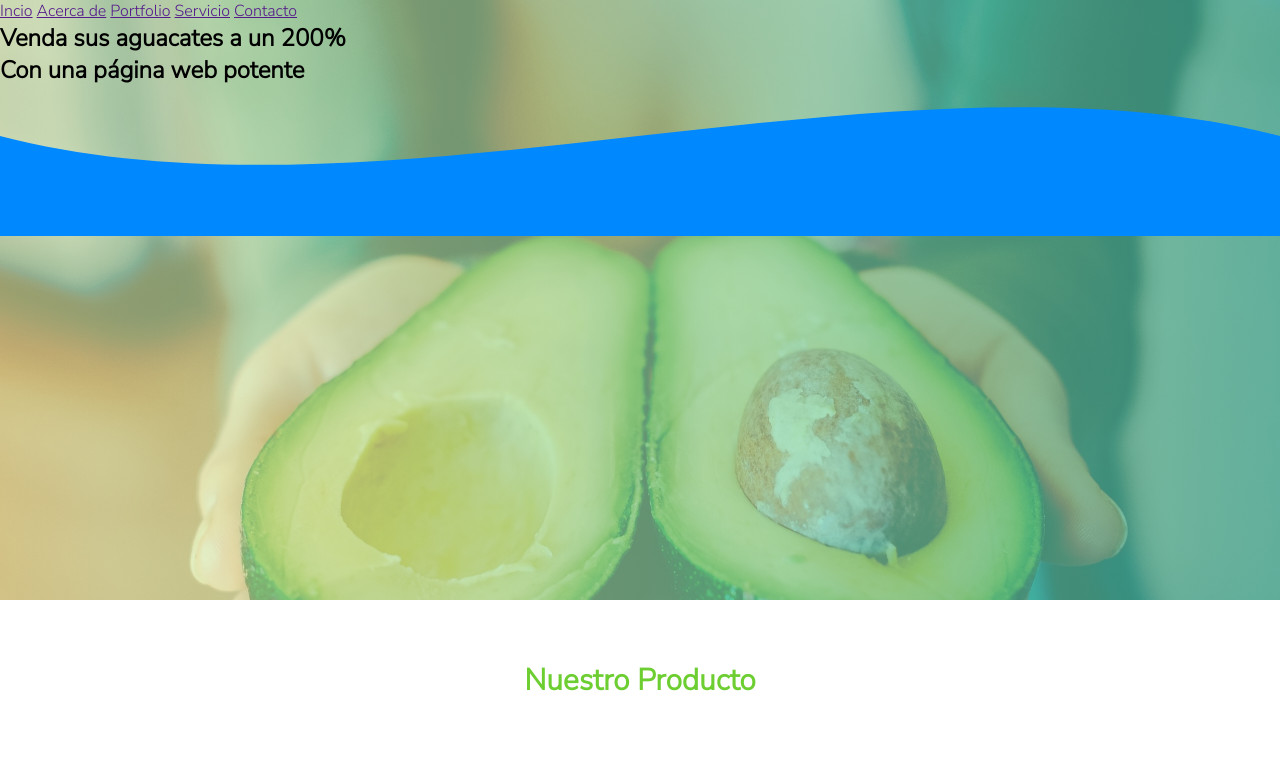
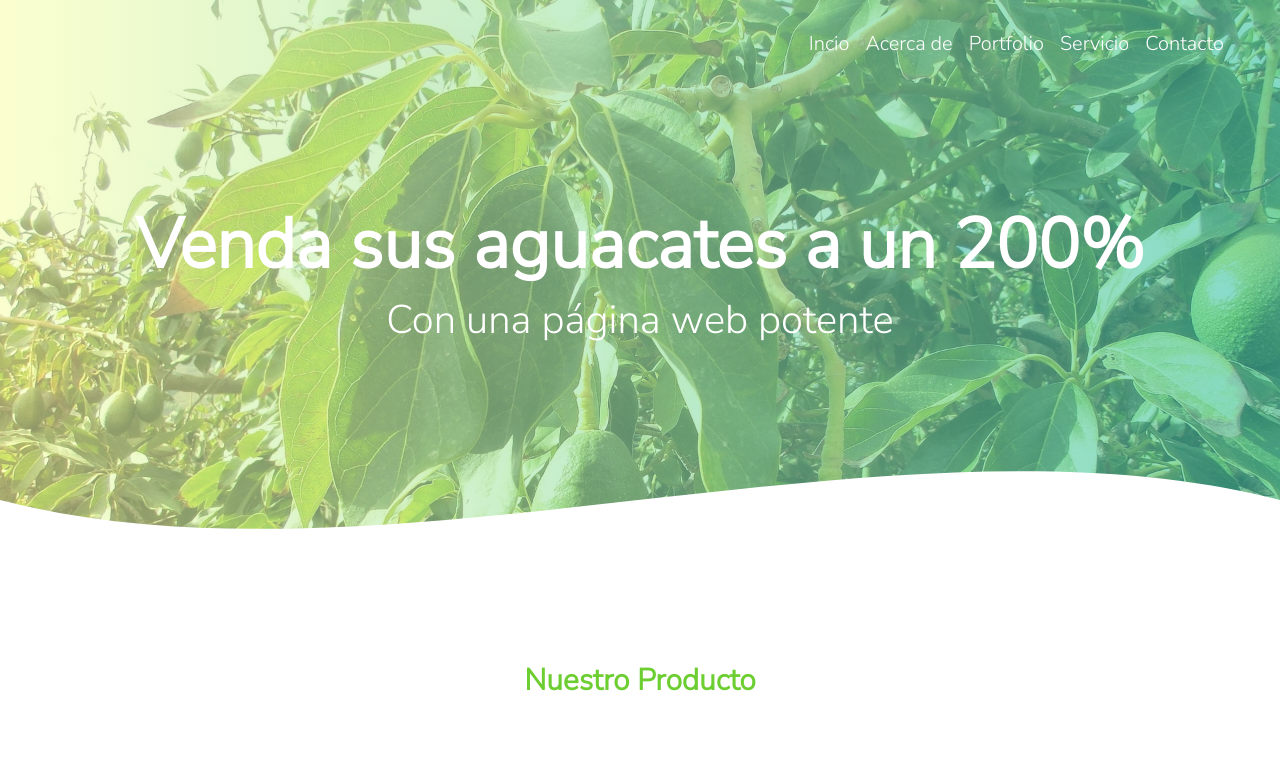
Before and after one commit to samu7861/responsive-webpage1, a plain HTML site: page index.html in a window 1280 px wide. Shown: the top 759 px of the page. Drawn offline with Linux system fonts and the light colour scheme.

Commit message:
css decoration 1

```diff
--- a/css/style.css
+++ b/css/style.css
@@ -29,9 +29,64 @@ header{
     width: 100%;
     height: 600px;
     background: #43C6AC;  /* fallback for old browsers */
-    background: -webkit-linear-gradient(to right, #f8ffae96, #43c6aca6), url(../img/portada.jpg);  /* Chrome 10-25, Safari 5.1-6 */
-    background: linear-gradient(to right, #f8ffae96, #43c6aca6), url(../img/portada.jpg); /* W3C, IE 10+/ Edge, Firefox 16+, Chrome 26+, Opera 12+, Safari 7+ */
+    background: -webkit-linear-gradient(to right, #f8ffae96, #43c6aca6), url(../img/portada1.jpg);  /* Chrome 10-25, Safari 5.1-6 */
+    background: linear-gradient(to right, #f8ffae96, #43c6aca6), url(../img/portada1.jpg); /* W3C, IE 10+/ Edge, Firefox 16+, Chrome 26+, Opera 12+, Safari 7+ */
     background-size: cover;
     background-attachment: fixed;
     position: relative;
 }
+
+nav{
+    text-align: right;
+    padding: 30px 50px 0 0;
+}
+
+nav > a{
+    font-size: 20px;
+    text-decoration: none;
+    color: #ffffff;
+    padding: 5px;
+    border: 1px solid transparent;
+    border-radius: 5px;
+    transition: background-color 0.3s ease, color 0.3s ease, border-color 0.3s ease;
+}
+
+nav > a:hover{
+    background-color: #333;
+    color: white;
+    border-color: #333;
+}
+
+header .textos-header{
+    display: flex;
+    height: 430px;
+    width: 100%;
+    align-items: center;
+    justify-content: center;
+    flex-direction: column;
+    text-align: center;
+}
+
+.textos-header h1{
+    font-size: 70px;
+    color: white;
+}
+
+.textos-header h2{
+    font-size: 40px;
+    font-weight: 300;
+    color: white;
+}
+
+.wave{
+    position: absolute;
+    bottom: 0;
+    width: 100%;
+}
+
+/*about us*/
+
+.contenedor-sobre-nosotros{
+    display: flex;
+    justify-content: space-evenly;
+}
--- a/index.html
+++ b/index.html
@@ -24,7 +24,7 @@
             <h1> Venda sus aguacates a un 200%</h1>
             <h2> Con una página web potente</h2>
         </section>
-        <div class="wave" style="height: 150px; overflow: hidden;" ><svg viewBox="0 0 500 150" preserveAspectRatio="none" style="height: 100%; width: 100%;"><path d="M0.00,49.98 C150.00,150.00 349.20,-49.98 500.00,49.98 L500.00,150.00 L0.00,150.00 Z" style="stroke: none; fill: #08f;"></path></svg></div>
+        <div class="wave" style="height: 150px; overflow: hidden;" ><svg viewBox="0 0 500 150" preserveAspectRatio="none" style="height: 100%; width: 100%;"><path d="M0.00,49.98 C150.00,150.00 349.20,-49.98 500.00,49.98 L500.00,150.00 L0.00,150.00 Z" style="stroke: none; fill: rgb(255, 255, 255);"></path></svg></div>
     </header>
     <main>
         <section class="contenedor sobre-nosotros">
```
Also changed, not shown: img/portada1.jpg (added).
